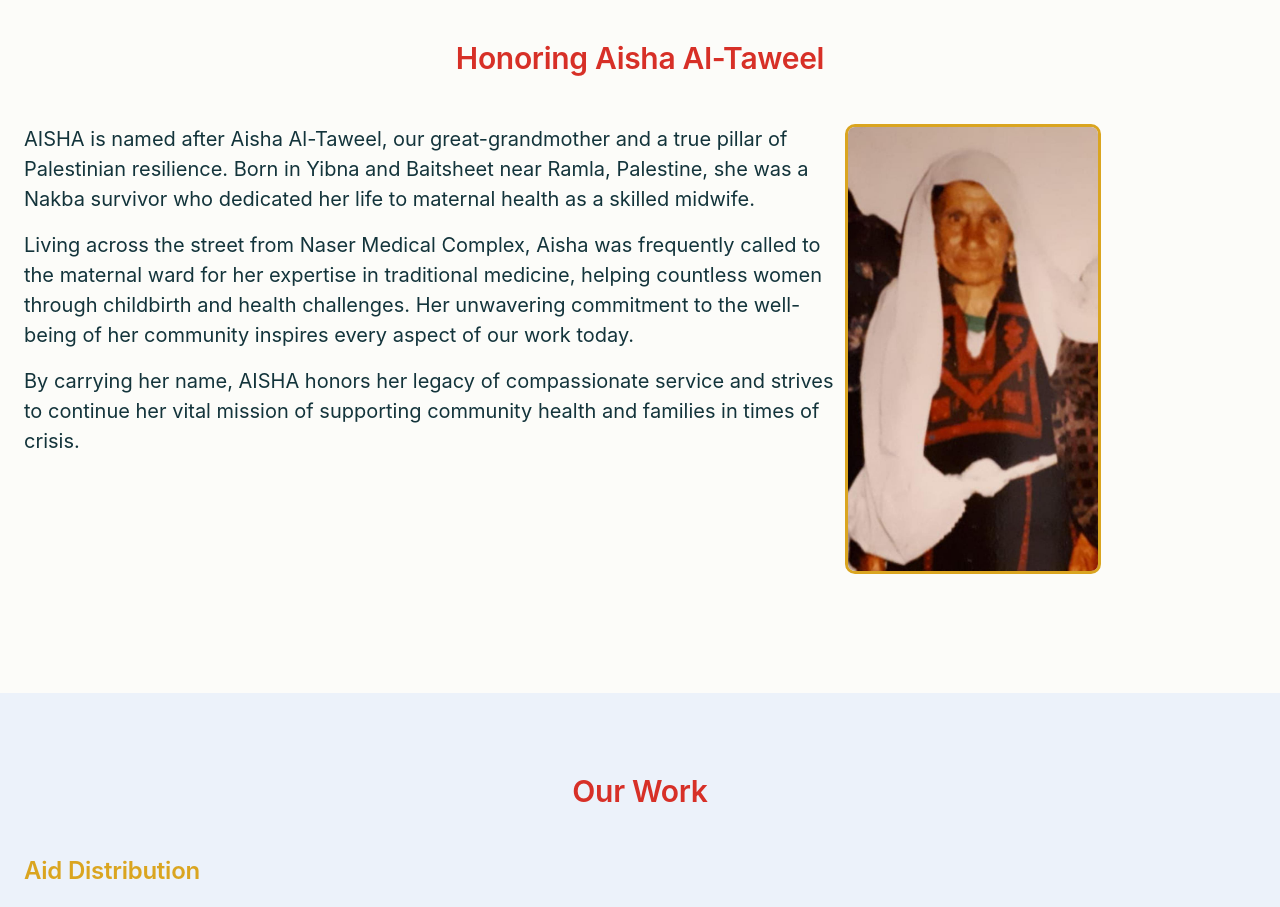
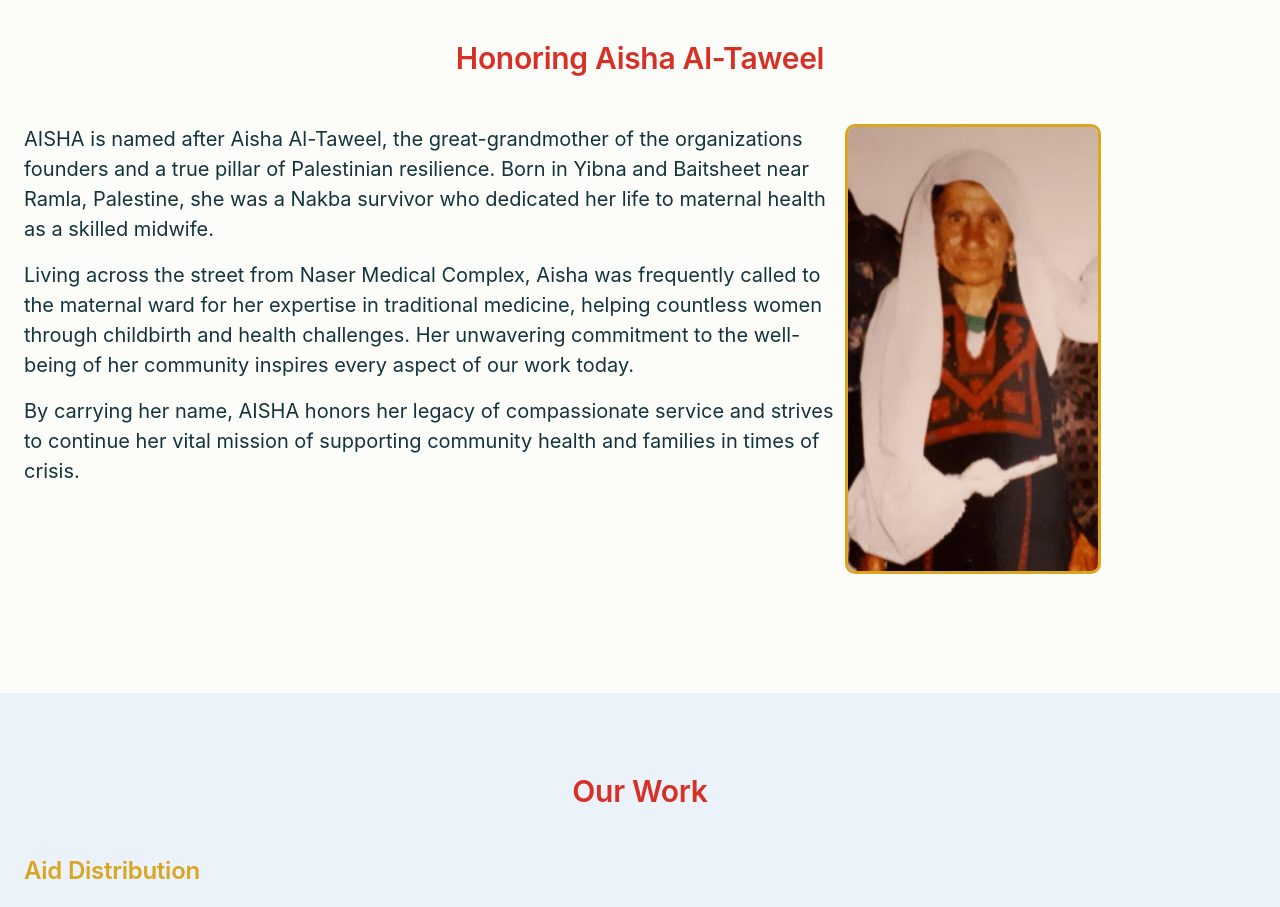
Before and after one commit to oshohoud/aisha-website, a plain HTML site: page index.html in a window 1280 px wide. Shown: the part 2740-3647 px from the top of the page. Drawn offline with Linux system fonts and the light colour scheme; a web font is replaced by a local one.

Commit message:
Feb 23 Update 2

```diff
--- a/index.html
+++ b/index.html
@@ -218,7 +218,7 @@
                 <h2 class="section-title">Honoring Aisha Al-Taweel</h2>
                 <div class="content-grid">
                 <div class="content-text">
-                    <p>AISHA is named after Aisha Al-Taweel, our great-grandmother and a true pillar of Palestinian resilience. Born in Yibna and Baitsheet near Ramla, Palestine, she was a Nakba survivor who dedicated her life to maternal health as a skilled midwife.</p>
+                    <p>AISHA is named after Aisha Al-Taweel, the great-grandmother of the organizations founders and a true pillar of Palestinian resilience. Born in Yibna and Baitsheet near Ramla, Palestine, she was a Nakba survivor who dedicated her life to maternal health as a skilled midwife.</p>
                     <p>Living across the street from Naser Medical Complex, Aisha was frequently called to the maternal ward for her expertise in traditional medicine, helping countless women through childbirth and health challenges. Her unwavering commitment to the well-being of her community inspires every aspect of our work today.</p>
                     <p>By carrying her name, AISHA honors her legacy of compassionate service and strives to continue her vital mission of supporting community health and families in times of crisis.</p>
                 </div>
```
